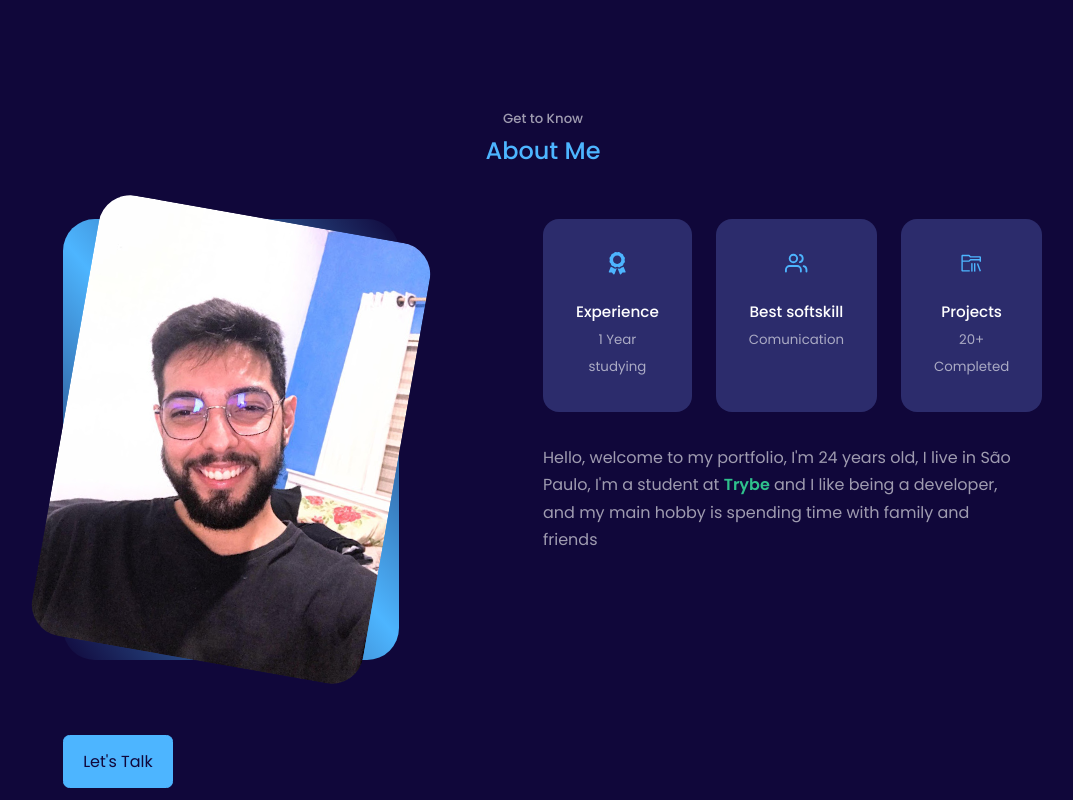
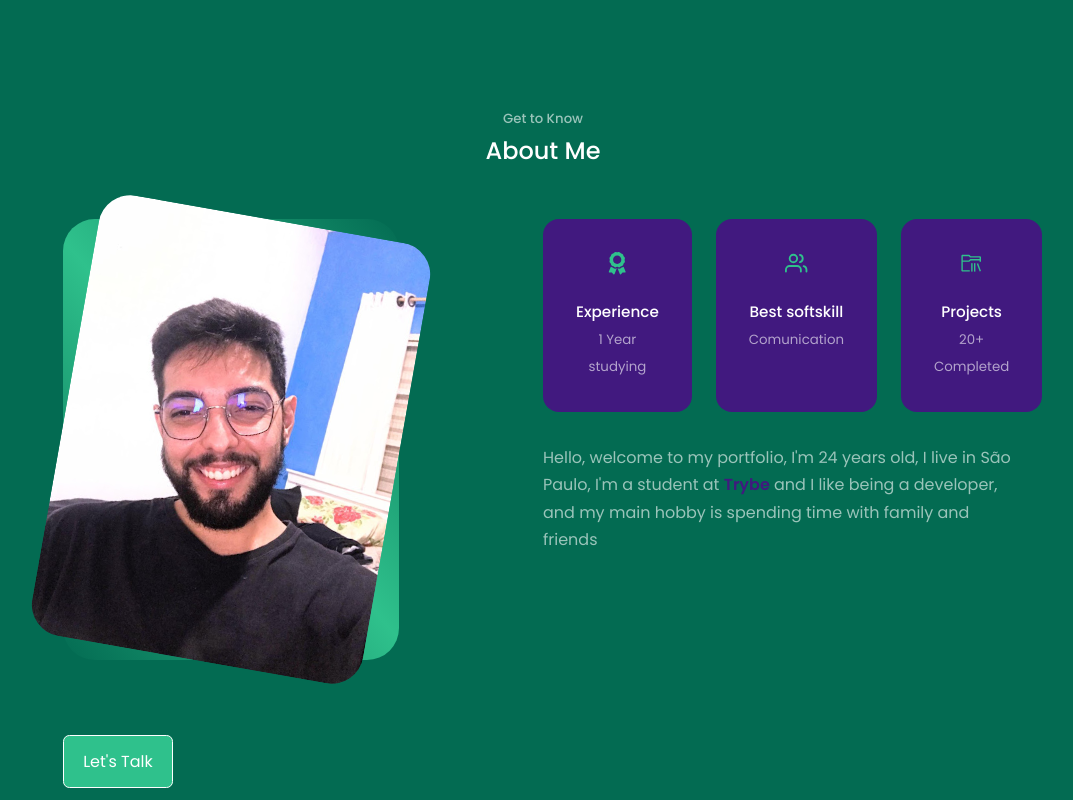
Before and after one commit to SamuelR499/my-portfolio, a React (Create React App) app: page / in a window 1280 px wide. Shown: the part 820-1620 px from the top of the page, without its empty margins (97-1170 px from the left). Built offline with nearby package versions, Linux system fonts and the light colour scheme; the HTML template or start-up script is replaced by a standard one.

Commit message:
refactor: adiciona thema Trybe

```diff
--- a/src/components/about/About.css
+++ b/src/components/about/About.css
@@ -5,7 +5,7 @@
 }
 
 #trybe{
-color: #2fc18c;
+color: var(--color-primary-variant);
 font-weight: bold;
 }
 
--- a/src/components/header/Header.css
+++ b/src/components/header/Header.css
@@ -2,6 +2,7 @@ header {
   height: 100vh;
   padding-top: 1rem;
   overflow: hidden;
+  padding-bottom: 1rem;
 }
 
 .logo_container {
@@ -73,7 +74,7 @@ header {
 /*=============== MEDIA QUERIES { MEDIUM DEVICES} ===============*/
 @media screen and (max-width: 1024px) {
 header {
-  height:  68vh;
+  height:  85vh;
 }
 }
 /*=============== MEDIA QUERIES { SMALL DEVICES} ===============*/
--- a/src/index.css
+++ b/src/index.css
@@ -10,10 +10,10 @@
 }
 
 :root {
-  --color-bg: #10073a;
-  --color-bg-variant: #2c2c6c;
-  --color-primary: #4db5ff;
-  --color-primary-variant: rgba(77, 181, 255, 0.4);
+  --color-bg: #036b52;
+  --color-bg-variant: #41197f;
+  --color-primary: #2fc18c;
+  --color-primary-variant: #41197f;
   --color-white: #fff;
   --color-light: rgba(255, 255, 255, 0.6);
 
@@ -70,7 +70,7 @@ section > h5 {
 }
 
 section > h2 {
-  color: var(--color-primary);
+  color: var(--color-white);
   margin-bottom: 3rem;
 }
 
@@ -90,11 +90,11 @@ a:hover {
 .btn {
   width: max-content;
   display: inline-block;
-  color: var(--color-primary);
+  color: var(--color-white);
   padding: 0.75rem 1.2rem;
   border-radius: 0.4rem;
   cursor: pointer;
-  border: 1px solid var(--color-primary);
+  border: 1px solid var(--color-white);
   transition: var(--transition);
 }
 
@@ -106,7 +106,7 @@ a:hover {
 
 .btn-primary {
   background: var(--color-primary);
-  color: var(--color-bg);
+  color: var(--color-white);
 }
 
 img {
```
Also changed, not shown: src/components/header/Header.jsx (indentation only).
